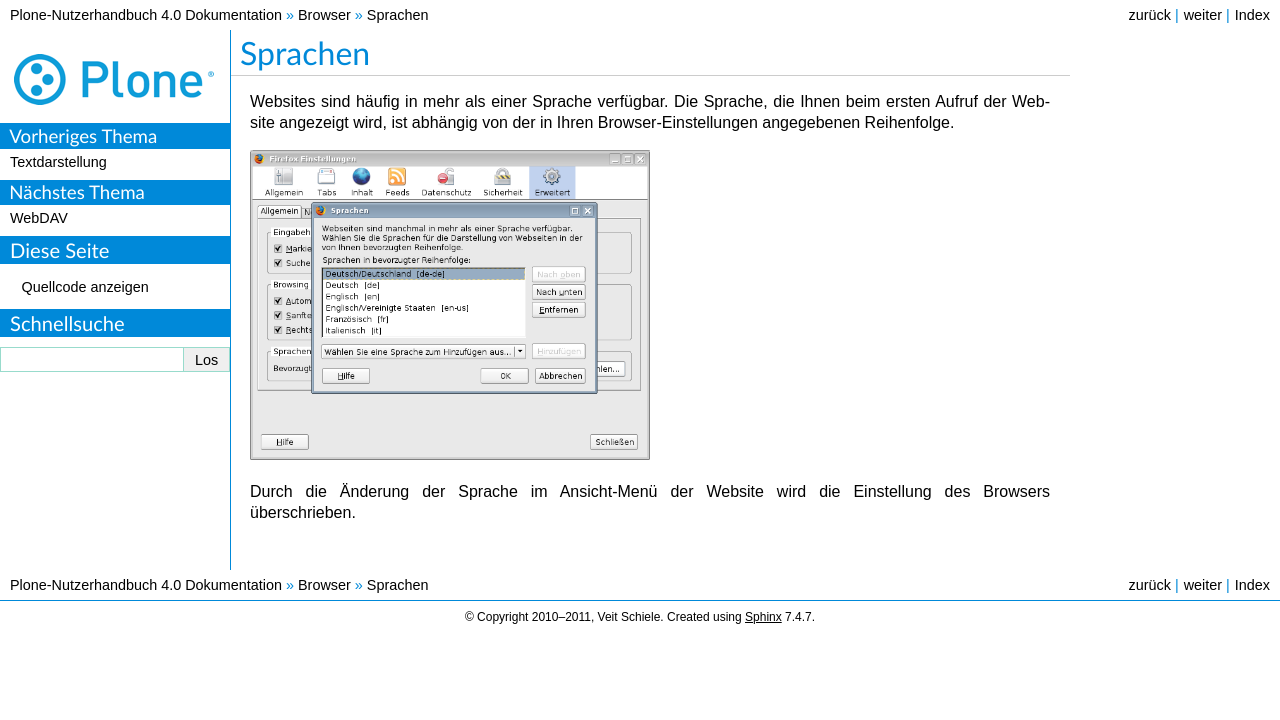
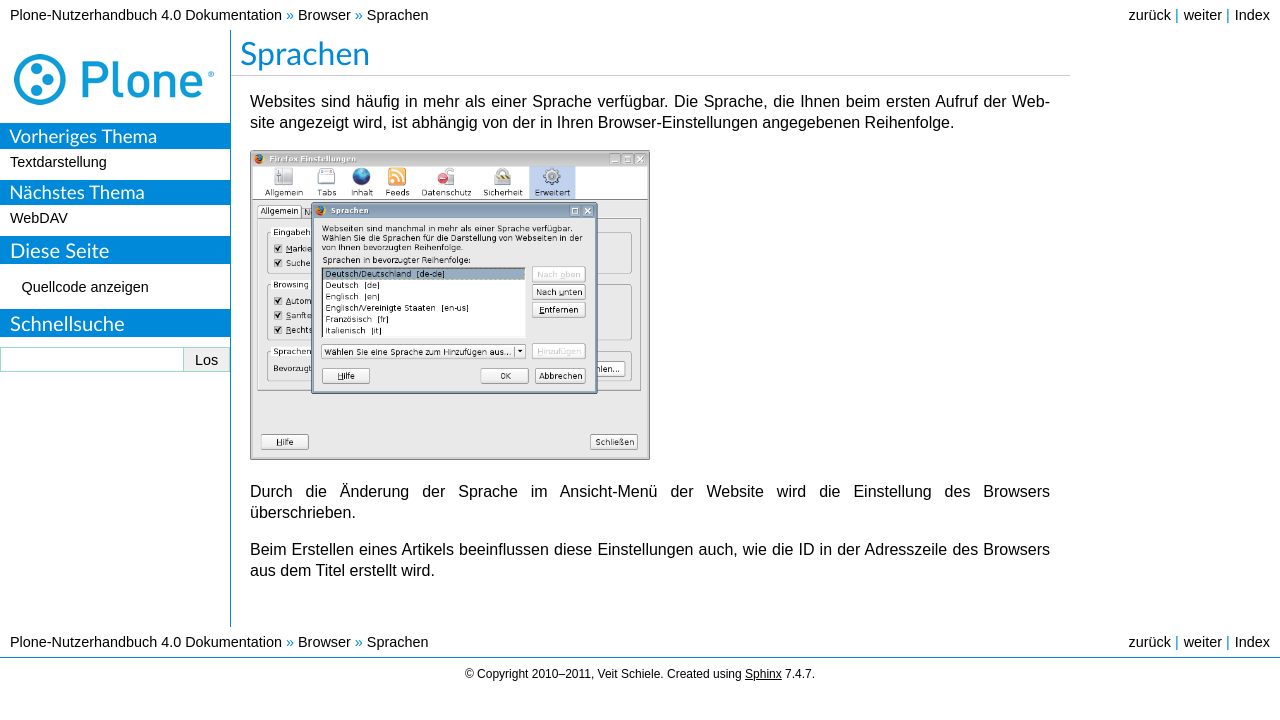
Before and after one commit to veit/plone-nutzerhandbuch, a Sphinx documentation site: the page built from source/browser/sprachen.rst, in a window 1280 px wide. Shown: the top 720 px of the page. Built offline with Sphinx 7.4.7, drawn with Linux system fonts in a browser that asks for light colours; pages that are not in the unit, such as notebooks, are missing from menus.

Commit message:
Added rename after creation part

```diff
--- a/source/browser/sprachen.rst
+++ b/source/browser/sprachen.rst
@@ -11,3 +11,5 @@
                                 :target: ../_images/browser-sprachen.png
 
 Durch die Änderung der Sprache im Ansicht-Menü der Website wird die Einstellung des Browsers überschrieben.
+
+Beim Erstellen eines Artikels beeinflussen diese Einstellungen auch, wie die ID in der Adresszeile des Browsers aus dem Titel erstellt wird.
```
